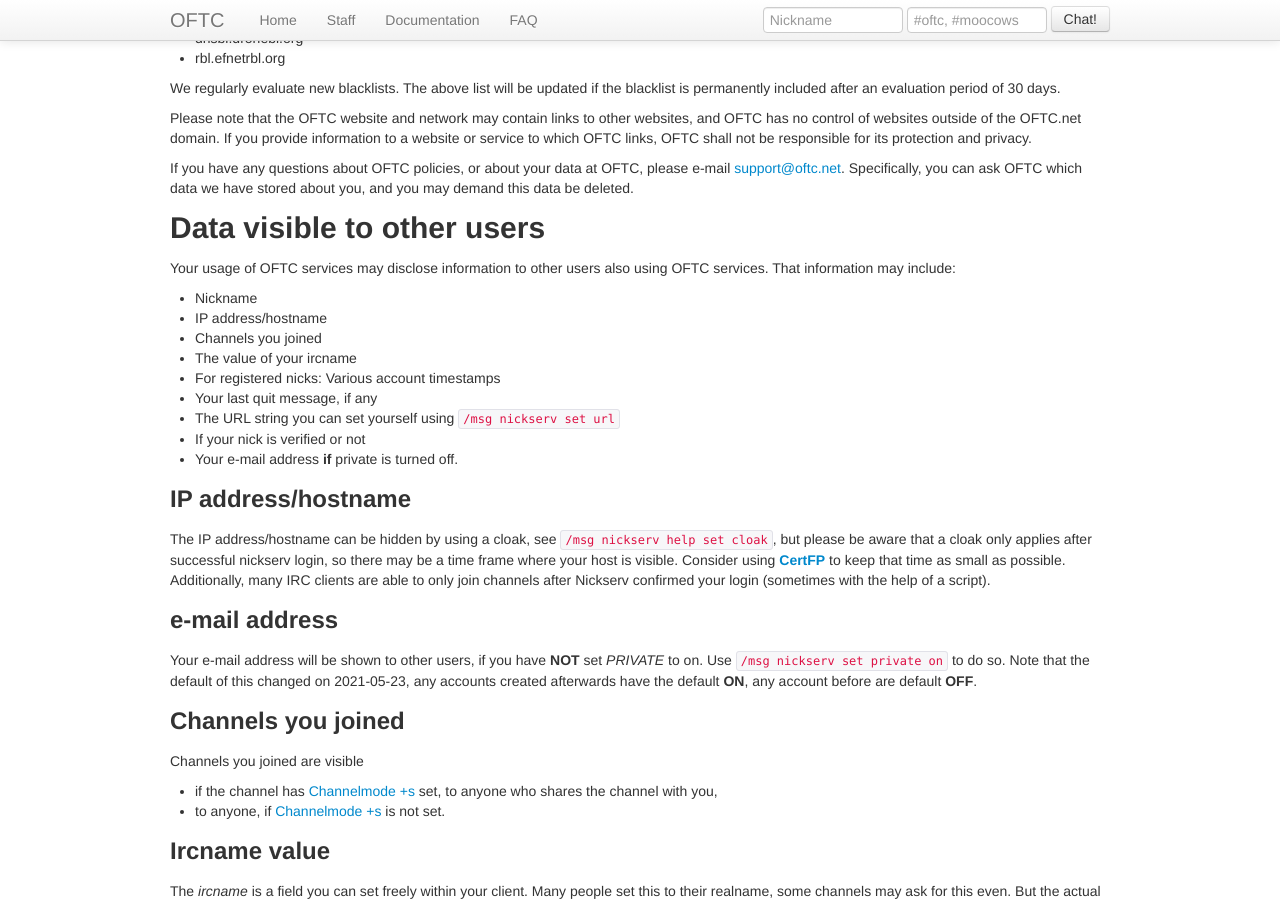
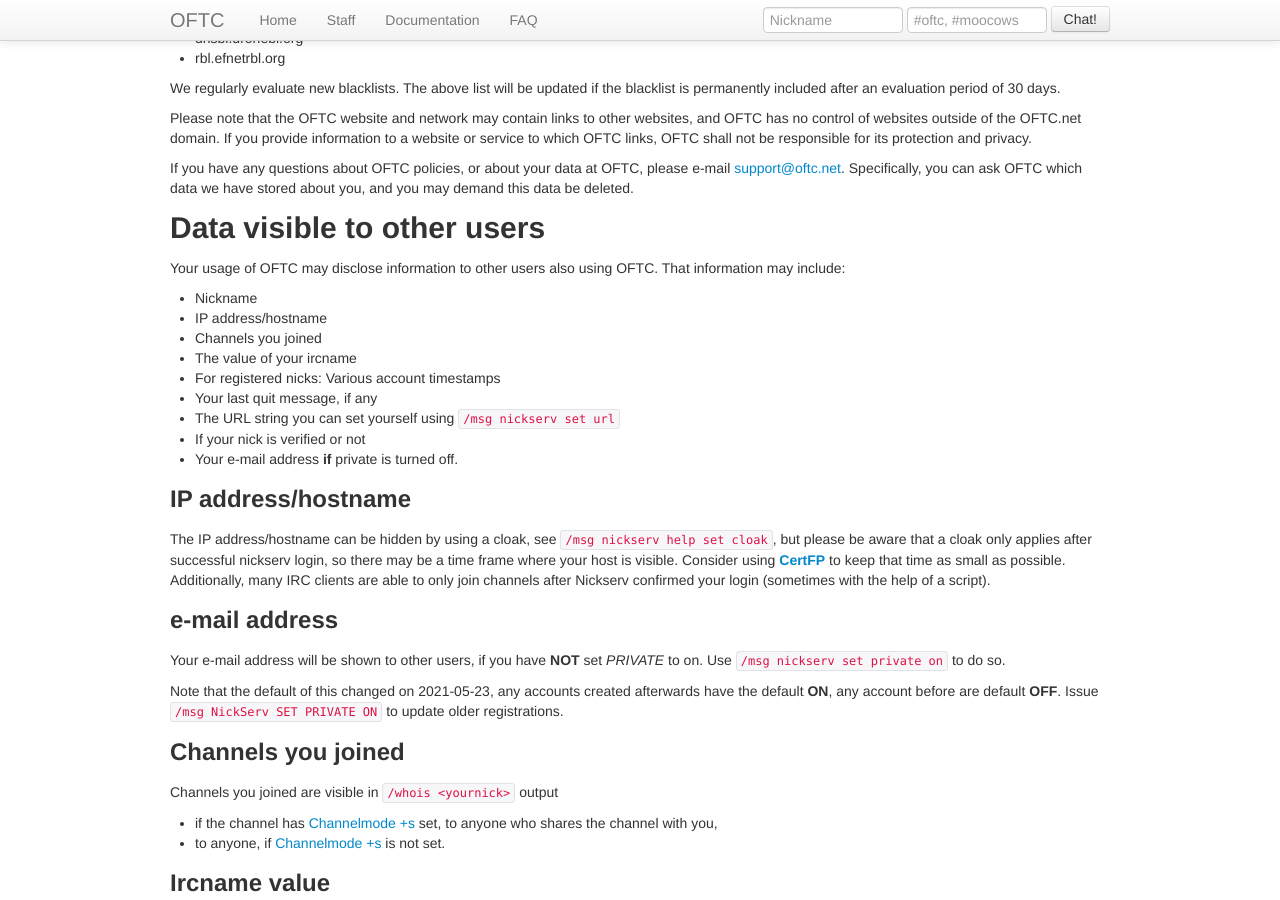
Before and after one commit to oftc/oftc-web, a Jekyll site: the page built from Privacy_Policy.md, in a window 1280 px wide and 900 px high, scrolled down 742 px. Built offline with Jekyll 4.4.1, drawn with Linux system fonts in a browser that asks for light colours.

Commit message:
Privacy_Policy: mention Nickserv command to fix PRIVATE

```diff
--- a/Privacy_Policy.md
+++ b/Privacy_Policy.md
@@ -65,8 +65,8 @@
 demand this data be deleted.
 
 # Data visible to other users
-Your usage of OFTC services may disclose information to other users
-also using OFTC services. That information may include:
+Your usage of OFTC may disclose information to other users
+also using OFTC. That information may include:
 * Nickname
 * IP address/hostname
 * Channels you joined
@@ -89,12 +89,14 @@
 ## e-mail address
 Your e-mail address will be shown to other users, if you have **NOT**
 set *PRIVATE* to on. Use `/msg nickserv set private on` to do so.
+
 Note that the default of this changed on 2021-05-23, any accounts
 created afterwards have the default **ON**, any account before are
-default **OFF**.
+default **OFF**. Issue `/msg NickServ SET PRIVATE ON` to update older
+registrations.
 
 ## Channels you joined
-Channels you joined are visible
+Channels you joined are visible in `/whois <yournick>` output
 * if the channel has [Channelmode +s](/ChannelModes/) set, to anyone
   who shares the channel with you,
 * to anyone, if [Channelmode +s](/ChannelModes/) is not set.
```
